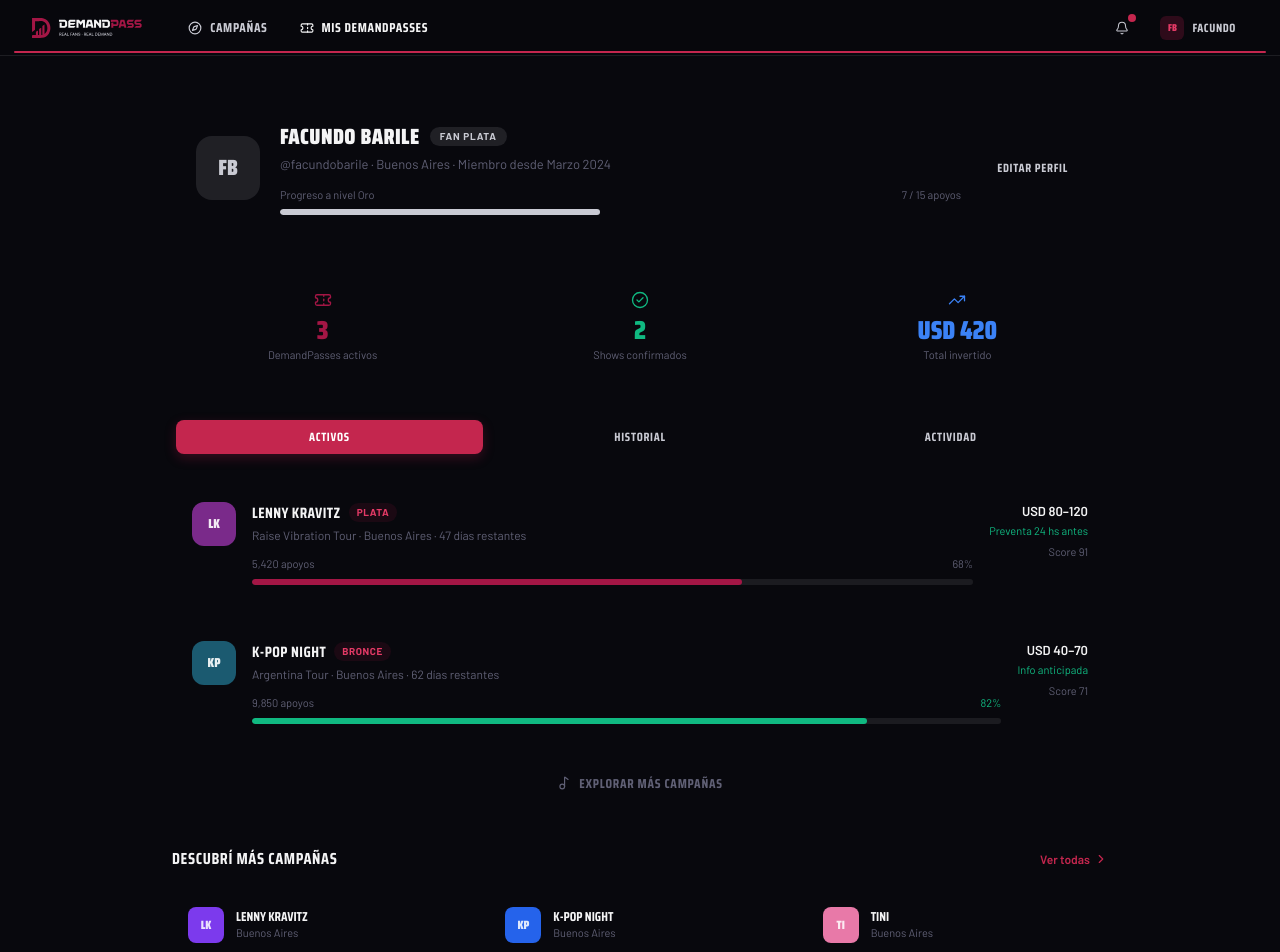
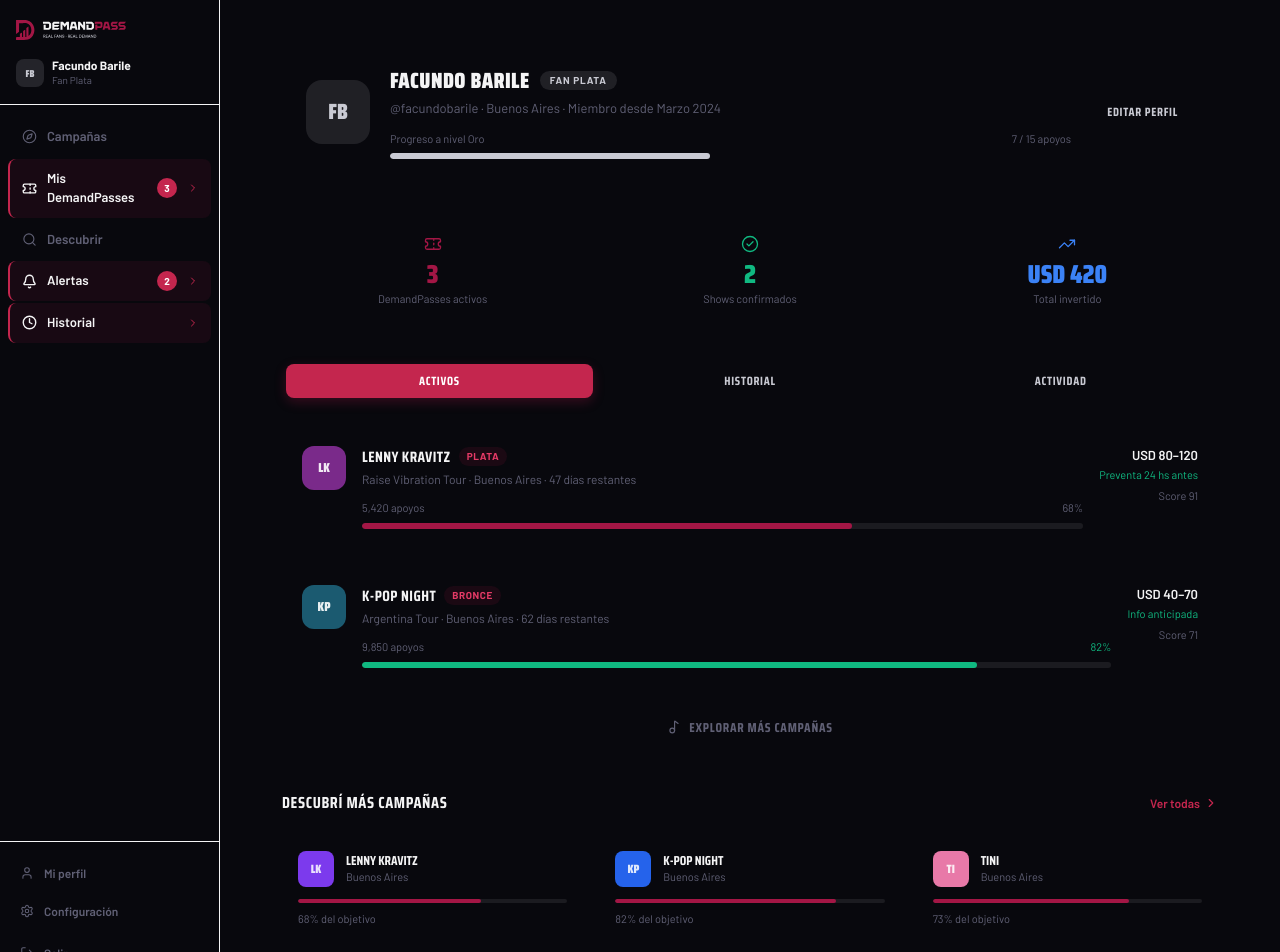
Before and after one commit to Killerpana/DemandPass, a Next.js app: page /perfil in a window 1280 px wide. Shown: the top 952 px of the page. Built offline with nearby package versions, Linux system fonts and the light colour scheme; a web font is replaced by a local one.

Commit message:
feat: sidebars para fan y artista - navbar desaparece, sidebar propio por rol

```diff
--- a/src/components/marketing/ArtistDashboard.tsx
+++ b/src/components/marketing/ArtistDashboard.tsx
@@ -5,8 +5,10 @@ import Link from "next/link";
 import {
   Users, MapPin, DollarSign, TrendingUp, Bell, Share2,
   Music2, MessageSquare, ChevronRight, BarChart2, Zap,
-  CheckCircle2, Clock, Send
+  CheckCircle2, Clock, Send, Settings, User, LogOut,
+  PlusCircle, Globe, HelpCircle
 } from "lucide-react";
+import { Logo } from "@/components/ui/Logo";
 
 // ── Mock data ────────────────────────────────────────────────────────────────
 const ARTIST = {
@@ -60,12 +62,20 @@ const BENEFICIOS_OFRECIDOS = [
   { label: "Charla virtual",      activo: true  },
 ];
 
-const SIDEBAR_LINKS = [
-  { label: "Mi campaña",  icon: BarChart2,      active: true  },
-  { label: "Mis fans",    icon: Users,          active: false },
-  { label: "Actividad",   icon: Bell,           active: false },
-  { label: "Actualizar",  icon: MessageSquare,  active: false },
-  { label: "Compartir",   icon: Share2,         active: false },
+const SIDEBAR_MAIN = [
+  { label: "Mi campaña",    icon: BarChart2,     active: true  },
+  { label: "Mis fans",      icon: Users,         active: false },
+  { label: "Actividad",     icon: Bell,          active: false, badge: "5" },
+  { label: "Publicar",      icon: MessageSquare, active: false },
+  { label: "Compartir",     icon: Share2,        active: false },
+  { label: "Nueva campaña", icon: PlusCircle,    active: false },
+];
+const SIDEBAR_BOTTOM = [
+  { label: "Mi perfil",     icon: User,       },
+  { label: "Configuración", icon: Settings,   },
+  { label: "Ayuda",         icon: HelpCircle, },
+  { label: "Ver sitio",     icon: Globe,      },
+  { label: "Salir",         icon: LogOut,     },
 ];
 
 // ── Componentes pequeños ─────────────────────────────────────────────────────
@@ -123,27 +133,41 @@ export function ArtistDashboard() {
           </div>
         </div>
 
+        {/* Logo */}
+        <div className="px-3 mb-2">
+          <Logo height={18} href="/" />
+        </div>
+
         {/* Nav links */}
-        <nav className="flex flex-col gap-1 flex-1">
-          {SIDEBAR_LINKS.map(({ label, icon: Icon, active }) => (
+        <nav className="flex flex-col gap-0.5 px-2 flex-1">
+          {SIDEBAR_MAIN.map(({ label, icon: Icon, active, badge }: any) => (
             <button key={label} type="button"
-              className="flex items-center gap-3 px-3 py-2.5 rounded-lg text-left transition-colors"
+              className="flex items-center gap-2.5 px-3 py-2.5 rounded-lg text-left transition-colors w-full"
               style={{
                 background: active ? "rgba(163,22,69,0.1)" : "transparent",
                 color: active ? "var(--color-txt)" : "var(--color-txt3)",
                 borderLeft: active ? "2px solid var(--color-burg3)" : "2px solid transparent",
               }}>
               <Icon size={15} strokeWidth={active ? 2.2 : 1.8} />
-              <span className="text-[13px] font-semibold">{label}</span>
+              <span className="text-[13px] font-semibold flex-1">{label}</span>
+              {badge && (
+                <span className="text-[10px] font-bold w-5 h-5 rounded-full flex items-center justify-center"
+                  style={{ background: "var(--color-burg3)", color: "white" }}>{badge}</span>
+              )}
             </button>
           ))}
         </nav>
 
-        <Link href="/artistas" className="flex items-center gap-2 px-3 py-2 text-[11px]"
-          style={{ color: "var(--color-txt3)" }}>
-          <ChevronRight size={12} style={{ rotate: "180deg" }} />
-          Volver a artistas
-        </Link>
+        <div className="px-2 py-3 border-t" style={{ borderColor: "var(--color-border)" }}>
+          {SIDEBAR_BOTTOM.map(({ label, icon: Icon }: any) => (
+            <button key={label} type="button"
+              className="flex items-center gap-2.5 px-3 py-2 rounded-lg w-full transition-colors"
+              style={{ color: "var(--color-txt3)" }}>
+              <Icon size={13} strokeWidth={1.8} />
+              <span className="text-[12px] font-semibold">{label}</span>
+            </button>
+          ))}
+        </div>
       </aside>
 
       {/* Main */}
--- a/src/components/marketing/FanProfile.tsx
+++ b/src/components/marketing/FanProfile.tsx
@@ -1,4 +1,6 @@
 "use client";
+
+import { FanShell } from "@/components/ui/FanShell";
 
 import Link from "next/link";
 import { useState } from "react";
@@ -50,6 +52,7 @@ export function FanProfile() {
   const level = LEVEL_CONFIG[FAN.level];
 
   return (
+    <FanShell>
     <div className="min-h-screen" style={{ background: "var(--color-bg)" }}>
       <div className="max-w-[1000px] mx-auto px-5 md:px-8 py-10">
 
@@ -266,5 +269,6 @@ export function FanProfile() {
 
       </div>
     </div>
+    </FanShell>
   );
 }
--- /dev/null
+++ b/src/components/ui/FanShell.tsx
@@ -0,0 +1,97 @@
+"use client";
+
+import Link from "next/link";
+import { usePathname } from "next/navigation";
+import { Compass, Ticket, Search, Bell, Clock, User, Settings, ChevronRight, LogOut } from "lucide-react";
+import { Logo } from "@/components/ui/Logo";
+
+const NAV = [
+  { label: "Campañas",         href: "/campaigns",  Icon: Compass, badge: null },
+  { label: "Mis DemandPasses", href: "/perfil",     Icon: Ticket,  badge: "3"  },
+  { label: "Descubrir",        href: "/campaigns",  Icon: Search,  badge: null },
+  { label: "Alertas",          href: "/perfil",     Icon: Bell,    badge: "2"  },
+  { label: "Historial",        href: "/perfil",     Icon: Clock,   badge: null },
+];
+
+const BOTTOM = [
+  { label: "Mi perfil",    href: "/perfil",   Icon: User     },
+  { label: "Configuración", href: "/perfil",  Icon: Settings },
+];
+
+export function FanShell({ children }: { children: React.ReactNode }) {
+  const path = usePathname();
+
+  return (
+    <div className="flex min-h-screen" style={{ background: "var(--color-bg)" }}>
+
+      {/* Sidebar */}
+      <aside className="hidden md:flex w-[220px] shrink-0 flex-col border-r"
+        style={{ borderColor: "var(--color-border)", background: "var(--color-surface)" }}>
+
+        {/* Logo + badge */}
+        <div className="px-4 pt-5 pb-4 border-b" style={{ borderColor: "var(--color-border)" }}>
+          <Logo height={20} href="/" />
+          <div className="mt-3 flex items-center gap-2">
+            <div className="w-7 h-7 rounded-lg flex items-center justify-center text-[10px] font-black"
+              style={{ background: "rgba(201,202,211,0.15)", color: "#C9CAD3", fontFamily: "var(--font-display)" }}>
+              FB
+            </div>
+            <div>
+              <p className="text-[12px] font-bold leading-tight">Facundo Barile</p>
+              <p className="text-[10px]" style={{ color: "var(--color-txt3)" }}>Fan Plata</p>
+            </div>
+          </div>
+        </div>
+
+        {/* Nav */}
+        <nav className="flex flex-col gap-0.5 px-2 py-3 flex-1">
+          {NAV.map(({ label, href, Icon, badge }) => {
+            const active = path === href || (href === "/perfil" && path.startsWith("/perfil"));
+            return (
+              <Link key={label} href={href}
+                className="flex items-center gap-2.5 px-3 py-2.5 rounded-lg transition-colors group"
+                style={{
+                  background: active ? "rgba(163,22,69,0.1)" : "transparent",
+                  color: active ? "var(--color-txt)" : "var(--color-txt3)",
+                  borderLeft: active ? "2px solid var(--color-burg3)" : "2px solid transparent",
+                }}>
+                <Icon size={15} strokeWidth={active ? 2.2 : 1.8} />
+                <span className="text-[13px] font-semibold flex-1">{label}</span>
+                {badge && (
+                  <span className="text-[10px] font-bold w-5 h-5 rounded-full flex items-center justify-center"
+                    style={{ background: "var(--color-burg3)", color: "white" }}>
+                    {badge}
+                  </span>
+                )}
+                {active && <ChevronRight size={12} style={{ color: "var(--color-burg3)" }} />}
+              </Link>
+            );
+          })}
+        </nav>
+
+        {/* Bottom */}
+        <div className="px-2 py-3 border-t" style={{ borderColor: "var(--color-border)" }}>
+          {BOTTOM.map(({ label, href, Icon }) => (
+            <Link key={label} href={href}
+              className="flex items-center gap-2.5 px-3 py-2.5 rounded-lg transition-colors"
+              style={{ color: "var(--color-txt3)" }}>
+              <Icon size={14} strokeWidth={1.8} />
+              <span className="text-[12px] font-semibold">{label}</span>
+            </Link>
+          ))}
+          <Link href="/"
+            className="flex items-center gap-2.5 px-3 py-2.5 rounded-lg transition-colors mt-1"
+            style={{ color: "var(--color-txt3)" }}>
+            <LogOut size={14} strokeWidth={1.8} />
+            <span className="text-[12px] font-semibold">Salir</span>
+          </Link>
+        </div>
+      </aside>
+
+      {/* Content */}
+      <main className="flex-1 overflow-x-hidden">
+        {children}
+      </main>
+    </div>
+  );
+}
--- a/src/components/ui/Navbar.tsx
+++ b/src/components/ui/Navbar.tsx
@@ -91,8 +91,8 @@ export function Navbar() {
     return path === href || path.startsWith(href + "/");
   };
 
-  // Productora: sin navbar superior (sidebar lo maneja todo)
-  if (mode === "productora") return null;
+  // Con sidebar propio: sin navbar superior
+  if (mode === "productora" || mode === "fan" || mode === "artista") return null;
 
   const navBg = scrolled
     ? "rgba(8,8,13,0.96)"
```
Also changed, not shown: 1 other file (tests, documents, lock files or other folders).
